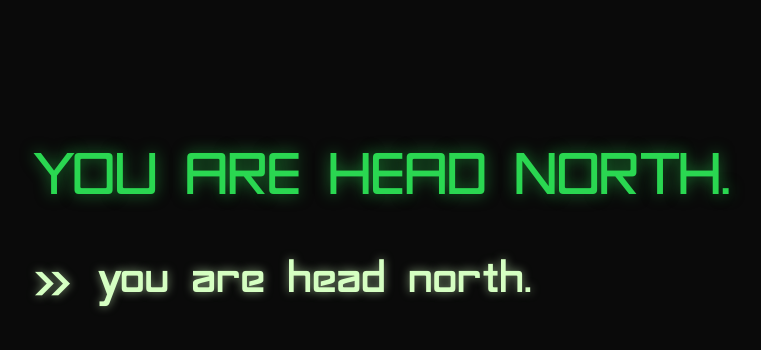
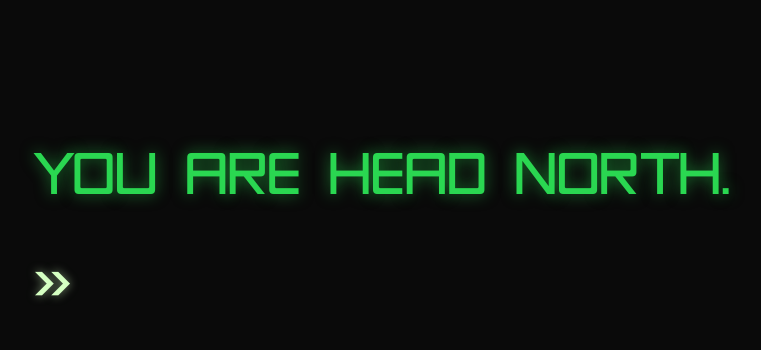
Before and after one commit to bozzhik/chronos-ai, a React (Vite) app: page /playground in a window 1280 px wide. Shown: the top 350 px of the page, without its empty margins (125-886 px from the left). Built offline with nearby package versions, Linux system fonts and the light colour scheme.

Commit message:
finalize `Prompt` UI component

```diff
--- a/src/components/UI/Prompt.tsx
+++ b/src/components/UI/Prompt.tsx
@@ -3,17 +3,24 @@ import {cn} from '@/lib/utils'
 type Props = {
   type?: 'ai' | 'user'
   className?: string
-  text: string
+  text?: string
 }
 
 const promptVariants = {
+  default: 'font-advent !leading-none tracking-tight',
   ai: 'text-[90px] xl:text-6xl sm:text-4xl uppercase text-primary [text-shadow:_0_0_15px_var(--primary-shadow)]',
   user: 'text-[70px] xl:text-5xl sm:text-3xl lowercase text-secondary [text-shadow:_0_0_10px_var(--secondary-shadow)]',
 }
 
 export default function Prompt({type = 'ai', text, className}: Props) {
-  const Tag = type === 'ai' ? 'h1' : 'p'
-  const displayText = type === 'user' ? `<span class="block mt-2 sm:mt-1 tracking-[-0.15em]">${`>>`}</span> ${text}` : text
+  if (type === 'user') {
+    return (
+      <div className={cn('inline-flex gap-8 sm:gap-4', promptVariants.default, promptVariants[type], className)}>
+        <span className="block mt-2 sm:mt-1 tracking-[-0.15em]">{`>>`}</span>
+        <input type="text" className="bg-transparent border-none outline-none" />
+      </div>
+    )
+  }
 
-  return <Tag className={cn('font-advent !leading-none tracking-tight', type === 'user' ? 'inline-flex gap-8 sm:gap-4' : '', promptVariants[type], className)} dangerouslySetInnerHTML={{__html: displayText || ''}}></Tag>
+  return <h1 className={cn(promptVariants.default, promptVariants[type], className)} dangerouslySetInnerHTML={{__html: text || ''}}></h1>
 }
```
